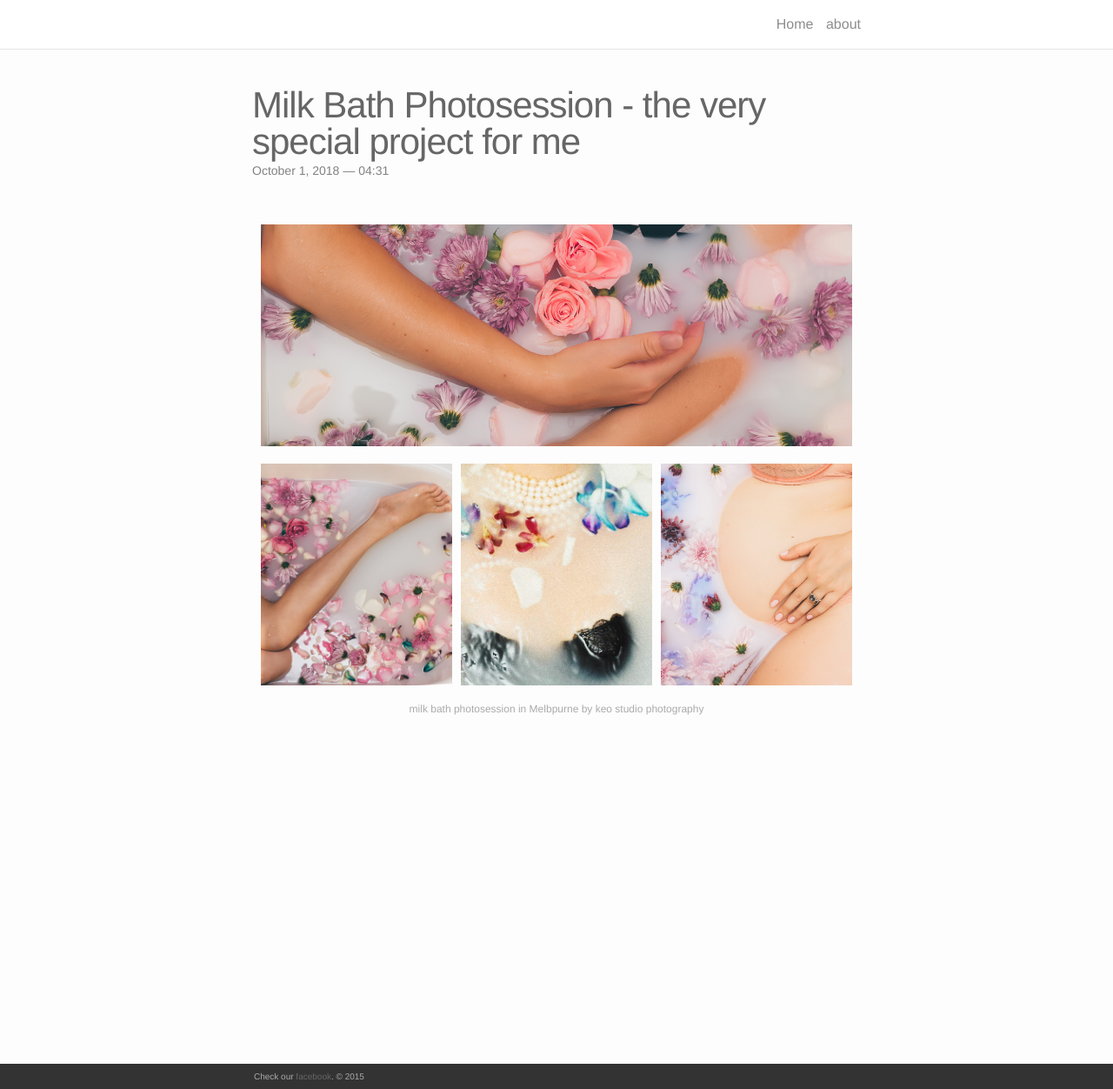
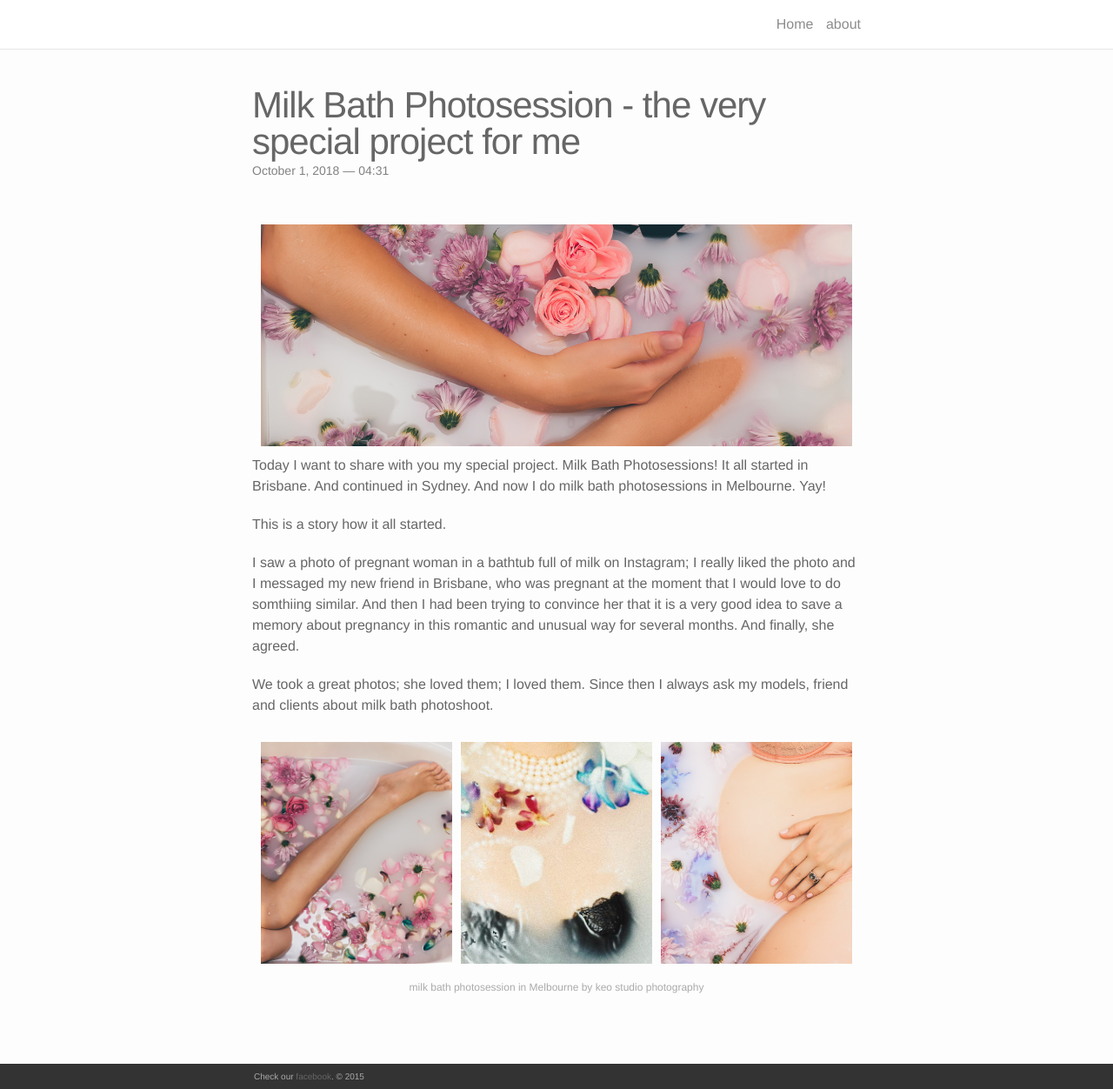
Before and after one commit to AlenPelin/keo-studio, a Jekyll site: the page built from _portfolio/milk-bath-photosession.md, in a window 1280 px wide and 1252 px high. Shown: the whole window at 87% size. Built offline with Jekyll 4.4.1, drawn with Linux system fonts in a browser that asks for light colours; nearby versions of some CDN libraries.

Commit message:
Update from Forestry.io - Updated milk-bath-photosession.md

```diff
--- a/_portfolio/milk-bath-photosession.md
+++ b/_portfolio/milk-bath-photosession.md
@@ -2,7 +2,7 @@
 title: Milk Bath Photosession - the very special project for me
 layout: post
 date: 2018-10-01 14:31:04 +1000
-description: milk bath photosession in Melbpurne by keo studio photography
+description: milk bath photosession in Melbourne by keo studio photography
 images:
   main: "/media/10 keo studio photography milkbath 1.jpg"
   thumbnail: "/media/10 keo studio photography milkbath 0 thumbnail.jpg"
@@ -12,3 +12,10 @@ images:
   - "/media/10 keo studio photography milkbath 2.jpg"
 
 ---
+Today I want to share with you my special project. Milk Bath Photosessions! It all started in Brisbane. And continued in Sydney. And now I do milk bath photosessions in Melbourne. Yay!
+
+This is a story how it all started.
+
+I saw a photo of pregnant woman in a bathtub full of milk on Instagram; I really liked the photo and I messaged my new friend in Brisbane, who was pregnant at the moment that I would love to do somthiing similar. And then I had been trying to convince her that it is a very good idea to save a memory about pregnancy in this romantic and unusual way for several months. And finally, she agreed.
+
+We took a great photos; she loved them; I loved them. Since then I always ask my models, friend and clients about milk bath photoshoot.
```
